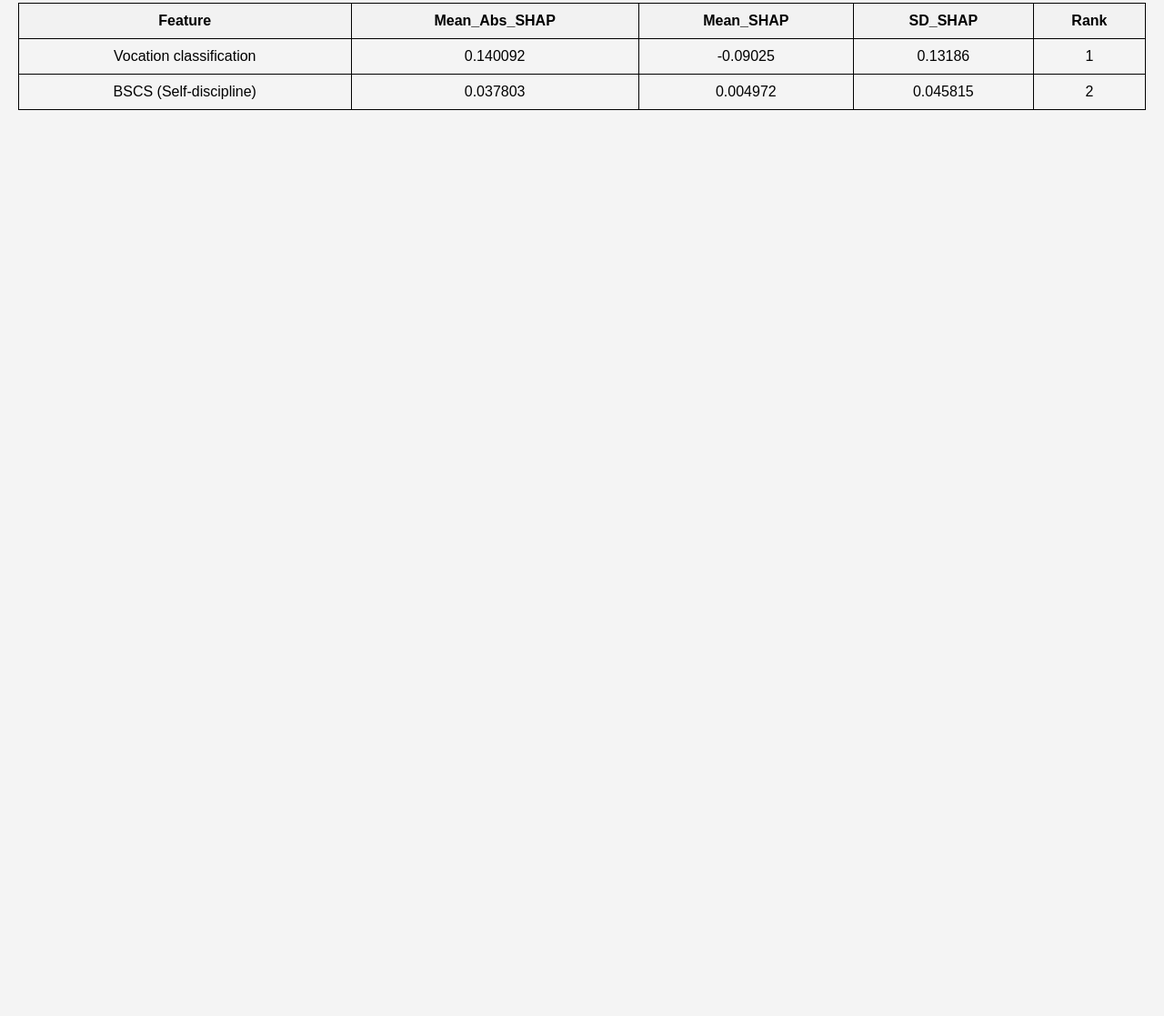
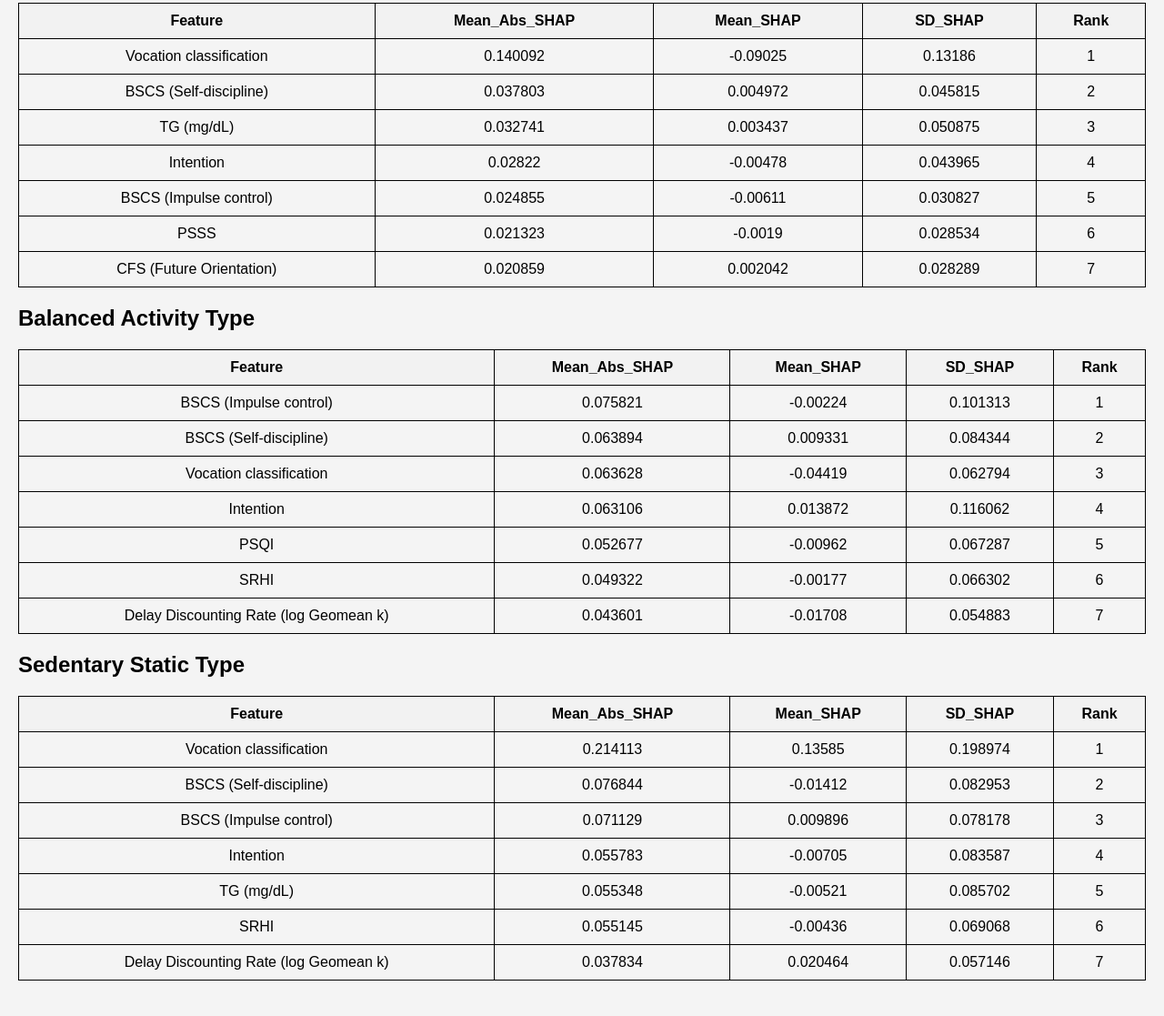
Before and after one commit to Minerva1998/Classification-of-Physical-Activity-in-Frail-Patients-with-CKM-Syndrome, a website: page index.html in a window 1280 px wide. Shown: the part 205-1322 px from the top of the page at 91% size. Before the commit the page ends 800 px from the top, so only its background shows below. Drawn offline with Linux system fonts and the light colour scheme.

Commit message:
Update index.html
Signed-off-by: Zhongmin Fu <15120179663@163.com>

```diff
--- a/index.html
+++ b/index.html
@@ -23,6 +23,7 @@
         table {
             width: 100%;
             border-collapse: collapse;
+            margin: 20px 0;
         }
         table, th, td {
             border: 1px solid black;
@@ -64,9 +65,162 @@
                 <td>0.045815</td>
                 <td>2</td>
             </tr>
-            <!-- Add more rows here -->
+            <tr>
+                <td>TG (mg/dL)</td>
+                <td>0.032741</td>
+                <td>0.003437</td>
+                <td>0.050875</td>
+                <td>3</td>
+            </tr>
+            <tr>
+                <td>Intention</td>
+                <td>0.02822</td>
+                <td>-0.00478</td>
+                <td>0.043965</td>
+                <td>4</td>
+            </tr>
+            <tr>
+                <td>BSCS (Impulse control)</td>
+                <td>0.024855</td>
+                <td>-0.00611</td>
+                <td>0.030827</td>
+                <td>5</td>
+            </tr>
+            <tr>
+                <td>PSSS</td>
+                <td>0.021323</td>
+                <td>-0.0019</td>
+                <td>0.028534</td>
+                <td>6</td>
+            </tr>
+            <tr>
+                <td>CFS (Future Orientation)</td>
+                <td>0.020859</td>
+                <td>0.002042</td>
+                <td>0.028289</td>
+                <td>7</td>
+            </tr>
         </table>
-        <!-- Add more sections for other types (Balanced Activity Type, Sedentary Static Type) -->
+
+        <h2>Balanced Activity Type</h2>
+        <table>
+            <tr>
+                <th>Feature</th>
+                <th>Mean_Abs_SHAP</th>
+                <th>Mean_SHAP</th>
+                <th>SD_SHAP</th>
+                <th>Rank</th>
+            </tr>
+            <tr>
+                <td>BSCS (Impulse control)</td>
+                <td>0.075821</td>
+                <td>-0.00224</td>
+                <td>0.101313</td>
+                <td>1</td>
+            </tr>
+            <tr>
+                <td>BSCS (Self-discipline)</td>
+                <td>0.063894</td>
+                <td>0.009331</td>
+                <td>0.084344</td>
+                <td>2</td>
+            </tr>
+            <tr>
+                <td>Vocation classification</td>
+                <td>0.063628</td>
+                <td>-0.04419</td>
+                <td>0.062794</td>
+                <td>3</td>
+            </tr>
+            <tr>
+                <td>Intention</td>
+                <td>0.063106</td>
+                <td>0.013872</td>
+                <td>0.116062</td>
+                <td>4</td>
+            </tr>
+            <tr>
+                <td>PSQI</td>
+                <td>0.052677</td>
+                <td>-0.00962</td>
+                <td>0.067287</td>
+                <td>5</td>
+            </tr>
+            <tr>
+                <td>SRHI</td>
+                <td>0.049322</td>
+                <td>-0.00177</td>
+                <td>0.066302</td>
+                <td>6</td>
+            </tr>
+            <tr>
+                <td>Delay Discounting Rate (log Geomean k)</td>
+                <td>0.043601</td>
+                <td>-0.01708</td>
+                <td>0.054883</td>
+                <td>7</td>
+            </tr>
+        </table>
+
+        <h2>Sedentary Static Type</h2>
+        <table>
+            <tr>
+                <th>Feature</th>
+                <th>Mean_Abs_SHAP</th>
+                <th>Mean_SHAP</th>
+                <th>SD_SHAP</th>
+                <th>Rank</th>
+            </tr>
+            <tr>
+                <td>Vocation classification</td>
+                <td>0.214113</td>
+                <td>0.13585</td>
+                <td>0.198974</td>
+                <td>1</td>
+            </tr>
+            <tr>
+                <td>BSCS (Self-discipline)</td>
+                <td>0.076844</td>
+                <td>-0.01412</td>
+                <td>0.082953</td>
+                <td>2</td>
+            </tr>
+            <tr>
+                <td>BSCS (Impulse control)</td>
+                <td>0.071129</td>
+                <td>0.009896</td>
+                <td>0.078178</td>
+                <td>3</td>
+            </tr>
+            <tr>
+                <td>Intention</td>
+                <td>0.055783</td>
+                <td>-0.00705</td>
+                <td>0.083587</td>
+                <td>4</td>
+            </tr>
+            <tr>
+                <td>TG (mg/dL)</td>
+                <td>0.055348</td>
+                <td>-0.00521</td>
+                <td>0.085702</td>
+                <td>5</td>
+            </tr>
+            <tr>
+                <td>SRHI</td>
+                <td>0.055145</td>
+                <td>-0.00436</td>
+                <td>0.069068</td>
+                <td>6</td>
+            </tr>
+            <tr>
+                <td>Delay Discounting Rate (log Geomean k)</td>
+                <td>0.037834</td>
+                <td>0.020464</td>
+                <td>0.057146</td>
+                <td>7</td>
+            </tr>
+        </table>
     </div>
 </body>
 </html>
```
